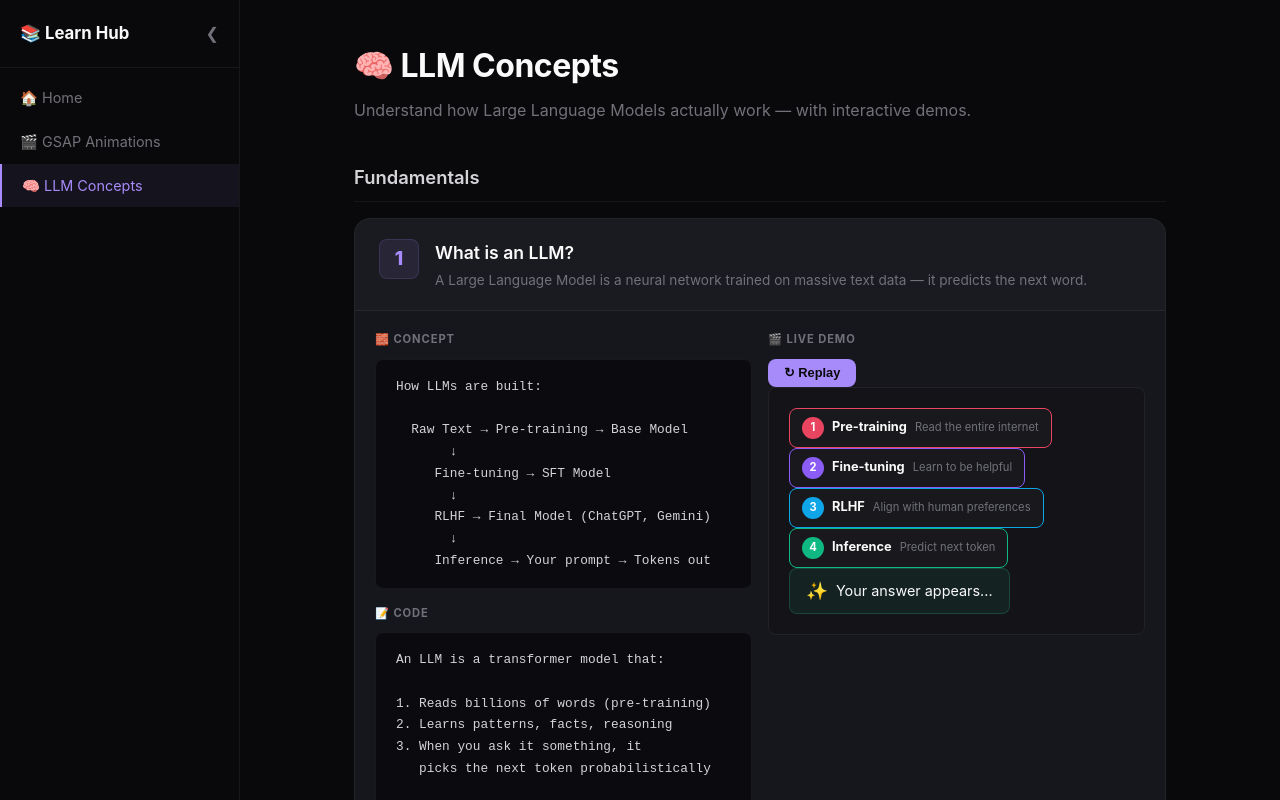
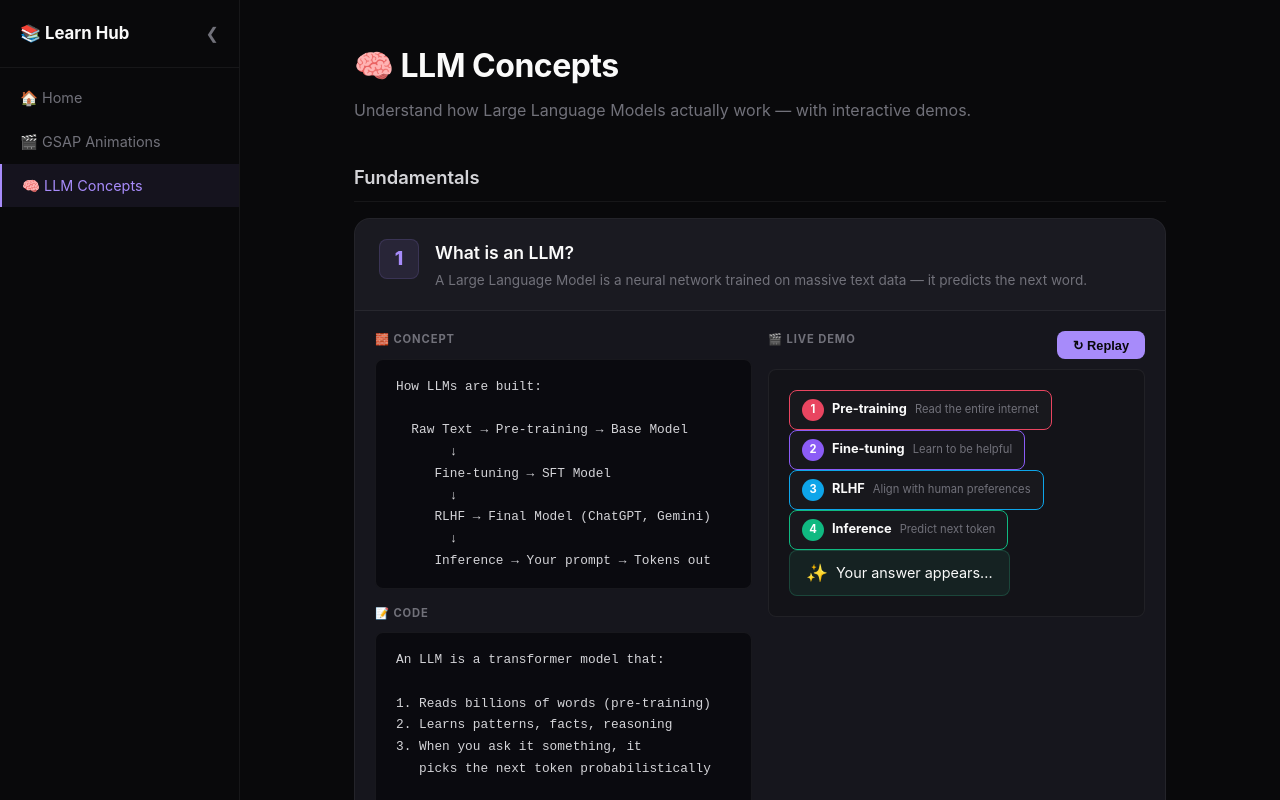
Before and after one commit to Kunabharadwaj/Learn-with-AI, a React (Vite) app: page /llm in a window 1280 px wide. Shown: the top 800 px of the page. Built offline with nearby package versions, Linux system fonts and the light colour scheme.

Commit message:
Fix LLM lessons layout: add missing .lesson-demo-header styles, expand probability bars (.prob-distribution) for readability

```diff
--- a/src/App.css
+++ b/src/App.css
@@ -302,6 +302,13 @@ body {
   text-transform: uppercase;
   letter-spacing: 0.08em;
   color: var(--text3);
+  margin-bottom: 0.6rem;
+}
+
+.lesson-demo-header {
+  display: flex;
+  align-items: center;
+  justify-content: space-between;
   margin-bottom: 0.6rem;
 }
 
@@ -855,9 +862,10 @@ body {
 
 .prob-distribution { width: 100%; max-width: 100%; display: flex; flex-direction: column; gap: 0.4rem; }
 .prob-row { display: flex; align-items: center; gap: 0.5rem; min-width: 0; }
-.prob-token { min-width: 90px; text-align: right; font-family: var(--mono); font-size: 0.75rem; color: var(--text); font-weight: 600; word-break: break-all; }
-.prob-bar-bg { flex: 1; height: 18px; background: rgba(255,255,255,0.03); border-radius: 4px; overflow: hidden; }
-.prob-bar-fill { height: 100%; border-radius: 4px; transition: width 0.3s ease; min-width: 2px; }
+.prob-token { min-width: 90px; text-align: right; font-family: var(--mono); font-size: 0.85rem; color: var(--text); font-weight: 600; word-break: break-all; transition: color 0.3s; }
+.prob-bar-bg { flex: 1; height: 28px; background: rgba(255,255,255,0.03); border-radius: 6px; overflow: hidden; }
+.prob-bar-fill { height: 100%; border-radius: 6px; transition: width 0.3s ease; min-width: 2px; display:flex; align-items:center; padding-left:0.5rem; }
+.prob-pct { font-size: 0.75rem; font-weight: 700; white-space: nowrap; }
 .prob-value { min-width: 42px; font-family: var(--mono); font-size: 0.72rem; color: var(--text3); }
 
 .generate-btn { padding: 0.65rem 1.5rem; background: linear-gradient(135deg, #7c3aed, var(--accent)); color: var(--bg); border: none; border-radius: var(--radius-sm); font-size: 0.88rem; font-weight: 600; cursor: pointer; transition: transform 0.15s, box-shadow 0.15s, opacity 0.2s; align-self: center; }
```
Also changed, not shown: test-results/.last-run.json (added).
